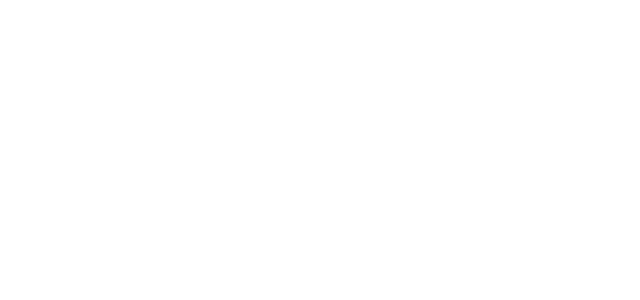
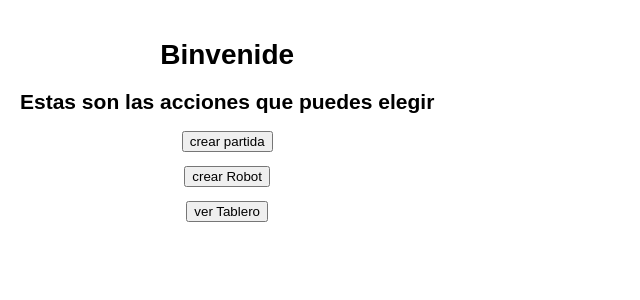
Before and after one commit to IngSoft-R2D2/PyRobots-rd2d-frontend, a React (Create React App) app in the folder pyrobots-app/: page /home in a window 1280 px wide. Before the commit this address had no page. Shown: the top 300 px of the page, without its empty margins (0-640 px from the left). Built offline with nearby package versions, Linux system fonts and the light colour scheme.

Commit message:
botones de navegación

```diff
--- a/pyrobots-app/src/App.js
+++ b/pyrobots-app/src/App.js
@@ -3,13 +3,21 @@ import './App.css';
 import MatchForm from "./components/MatchForm.js";
 import BotForm from "./components/BotForm.js";
 import Board from "./components/Board.js";
+//importar registro y login
+
+import Home from "./navigate/Home.js"
+import Root from "./navigate/Root.js"
 
 function App() {
   return (
     <div className="App" id="App">
       <BrowserRouter>
         <Routes>
-          <Route path="/"/>
+          <Route path="/" element={<Root />}/>
+          {/* <Route path="/users" element={<SignUp />}/>
+          <Route path="/login" element={<Login />}/> */}
+
+          <Route path="/home" element={<Home />}/>
           <Route path="/matches/" element={<MatchForm />}/>
           <Route path="/robots/" element={<BotForm />}/>
           <Route path="/board/" element={<Board />}/>
--- /dev/null
+++ b/pyrobots-app/src/navigate/Home.js
@@ -0,0 +1,36 @@
+import { useNavigate } from "react-router-dom";
+import "../App.css";
+
+const Home = () => {
+  const navigate = useNavigate();
+
+  const goToMatchForm = async() => {
+    navigate("/matches");
+  }
+
+  const goToBotForm = async() => {
+    navigate("/robots");
+  }
+
+  const seeBoard = async() => {
+    navigate("/board");
+  }
+
+  return (
+      <div>
+        <h1>Binvenide</h1>
+        <h2>Estas son las acciones que puedes elegir</h2>
+        <p>
+          <button onClick={goToMatchForm}>crear partida</button>
+        </p>
+        <p>
+          <button onClick={goToBotForm}>crear Robot</button>
+        </p>
+        <p>
+          <button onClick={seeBoard}>ver Tablero</button>
+        </p>
+      </div>
+    );
+};
+
+export default Home;
--- /dev/null
+++ b/pyrobots-app/src/navigate/Root.js
@@ -0,0 +1,28 @@
+import { useNavigate } from "react-router-dom";
+import "../App.css";
+
+const Root = () => {
+  const navigate = useNavigate();
+
+  const goToSignUp = async() => {
+    navigate("/users");
+  }
+
+  const goToLogin= async() => {
+    navigate("/login");
+  }
+
+  return (
+      <div>
+        <h1>Binvenide a PyRobots</h1>
+        <p>
+          <button onClick={goToSignUp}>Registrarme</button>
+        </p>
+        <p>
+          <button onClick={goToLogin}>Loguearme</button>
+        </p>
+      </div>
+    );
+};
+
+export default Root;
```
